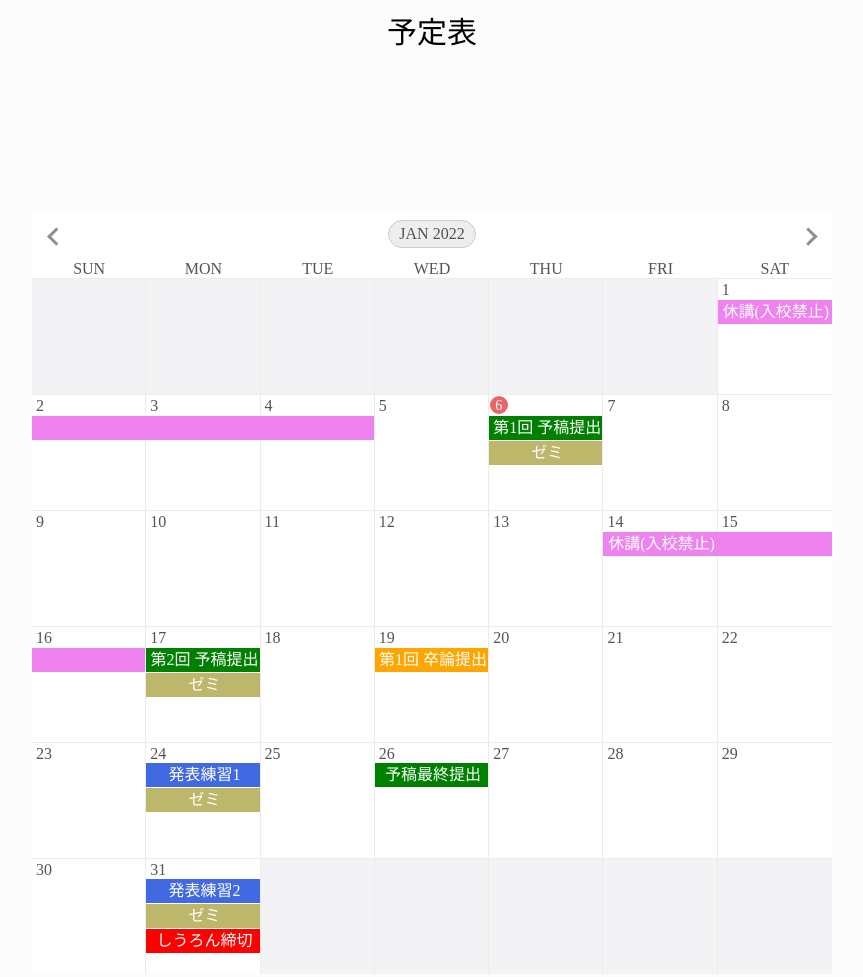
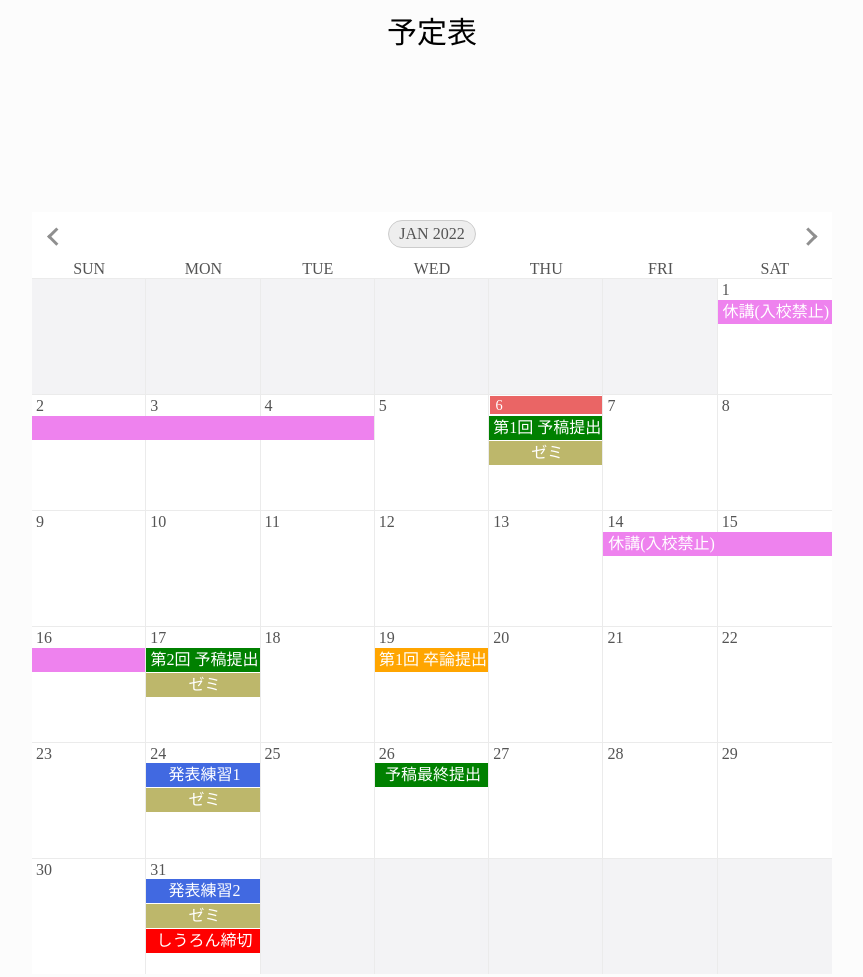
Before and after one commit to hiraikiichi/care2021, a plain HTML site: page index.html in a window 1280 px wide. Shown: the top 977 px of the page, without its empty margins (208-1071 px from the left). Drawn offline with Linux system fonts and the light colour scheme.

Commit message:
[update] todayの赤丸を四角に

```diff
--- a/css/monthly.css
+++ b/css/monthly.css
@@ -234,15 +234,16 @@
 .monthly-today .monthly-day-number {
 	color: #FFF;
 	background: #EA6565;
-	border-radius: 0.75em;
+	/* border-radius: 0.75em; */
 	top: 0.08em;
 	left: 0.05em;
 	font-size: 0.9em;
 	padding: 0;
-	width: 1.25em;
+	width: 7.8em;
 	height: 1.25em;
 	line-height: 1.25em;
-	text-align: center;
+	text-align: left;
+	padding-left: 0.4em;
 }
 .monthly-day-pick.monthly-today .monthly-day-number {
 	padding: 0.15em;
```
